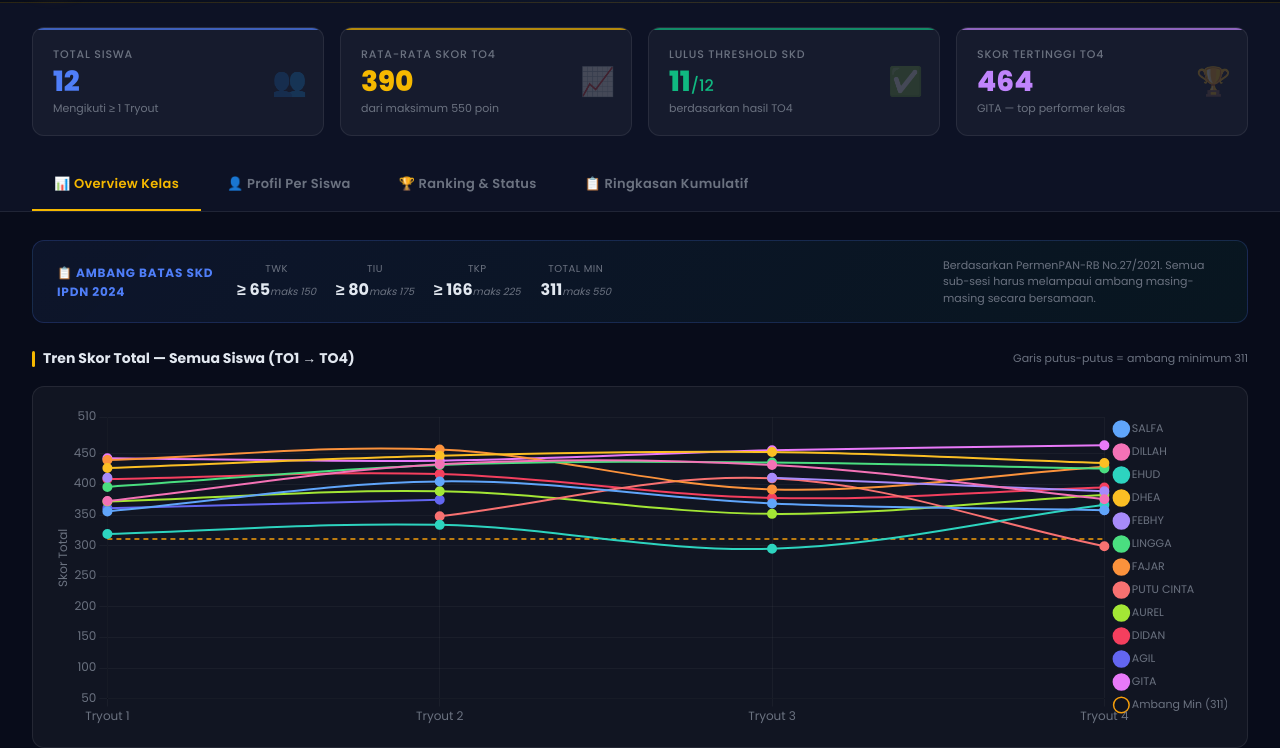
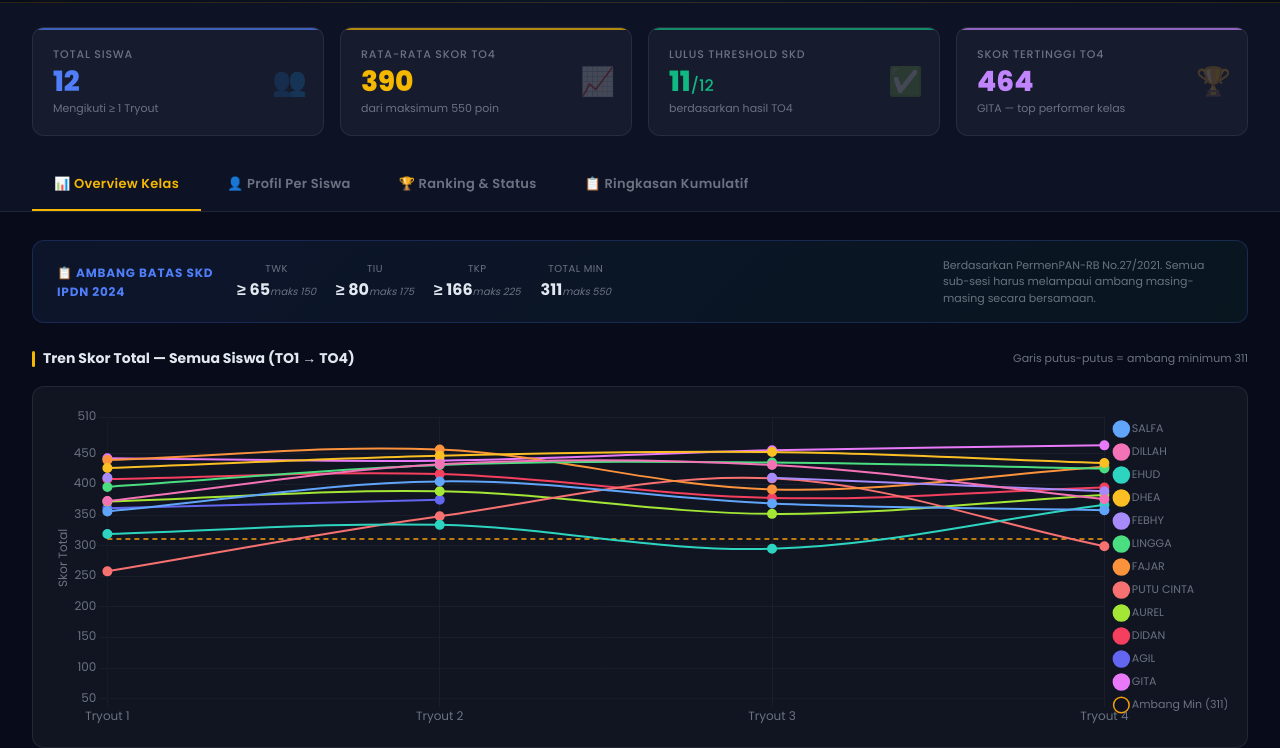
Before and after one commit to gustiyuda14-source/DASHBOARD-REPORT-EVALUASI-SKD, a plain HTML site: page index.html in a window 1280 px wide. Shown: the part 69-817 px from the top of the page. Drawn offline with nearby package versions, Linux system fonts and the light colour scheme.

Commit message:
Remove 'incomplete' flag from 'PUTU CINTA' entry

```diff
--- a/index.html
+++ b/index.html
@@ -217,7 +217,7 @@ const STUDENTS=[
   {nama:'FEBHY',color:'#A78BFA',TO1:{TWK:105,TIU:90,TKP:216,Total:411},TO2:null,TO3:{TWK:115,TIU:100,TKP:196,Total:411},TO4:{TWK:100,TIU:105,TKP:184,Total:389}},
   {nama:'LINGGA',color:'#4ADE80',TO1:{TWK:100,TIU:105,TKP:191,Total:396},TO2:{TWK:100,TIU:135,TKP:197,Total:432},TO3:{TWK:95,TIU:140,TKP:201,Total:436},TO4:{TWK:105,TIU:125,TKP:196,Total:426}},
   {nama:'FAJAR',color:'#FB923C',TO1:{TWK:105,TIU:130,TKP:205,Total:440},TO2:{TWK:105,TIU:155,TKP:197,Total:457},TO3:{TWK:80,TIU:110,TKP:202,Total:392},TO4:{TWK:105,TIU:125,TKP:199,Total:429}},
-  {nama:'PUTU CINTA',color:'#F87171',TO1:{TWK:25,TIU:55,TKP:178,Total:258,incomplete:true},TO2:{TWK:50,TIU:105,TKP:193,Total:348},TO3:{TWK:95,TIU:110,TKP:205,Total:410},TO4:{TWK:65,TIU:65,TKP:169,Total:299}},
+  {nama:'PUTU CINTA',color:'#F87171',TO1:{TWK:25,TIU:55,TKP:178,Total:258},TO2:{TWK:50,TIU:105,TKP:193,Total:348},TO3:{TWK:95,TIU:110,TKP:205,Total:410},TO4:{TWK:65,TIU:65,TKP:169,Total:299}},
   {nama:'AUREL',color:'#A3E635',TO1:{TWK:85,TIU:85,TKP:202,Total:372},TO2:{TWK:75,TIU:120,TKP:194,Total:389},TO3:{TWK:75,TIU:85,TKP:192,Total:352},TO4:{TWK:105,TIU:90,TKP:188,Total:383}},
   {nama:'DIDAN',color:'#F43F5E',TO1:{TWK:80,TIU:130,TKP:199,Total:409},TO2:{TWK:100,TIU:130,TKP:187,Total:417},TO3:{TWK:75,TIU:110,TKP:193,Total:378},TO4:{TWK:100,TIU:105,TKP:190,Total:395}},
   {nama:'AGIL',color:'#6366F1',TO1:{TWK:80,TIU:80,TKP:201,Total:361},TO2:{TWK:85,TIU:90,TKP:200,Total:375},TO3:null,TO4:{TWK:100,TIU:90,TKP:168,Total:358}},
```
